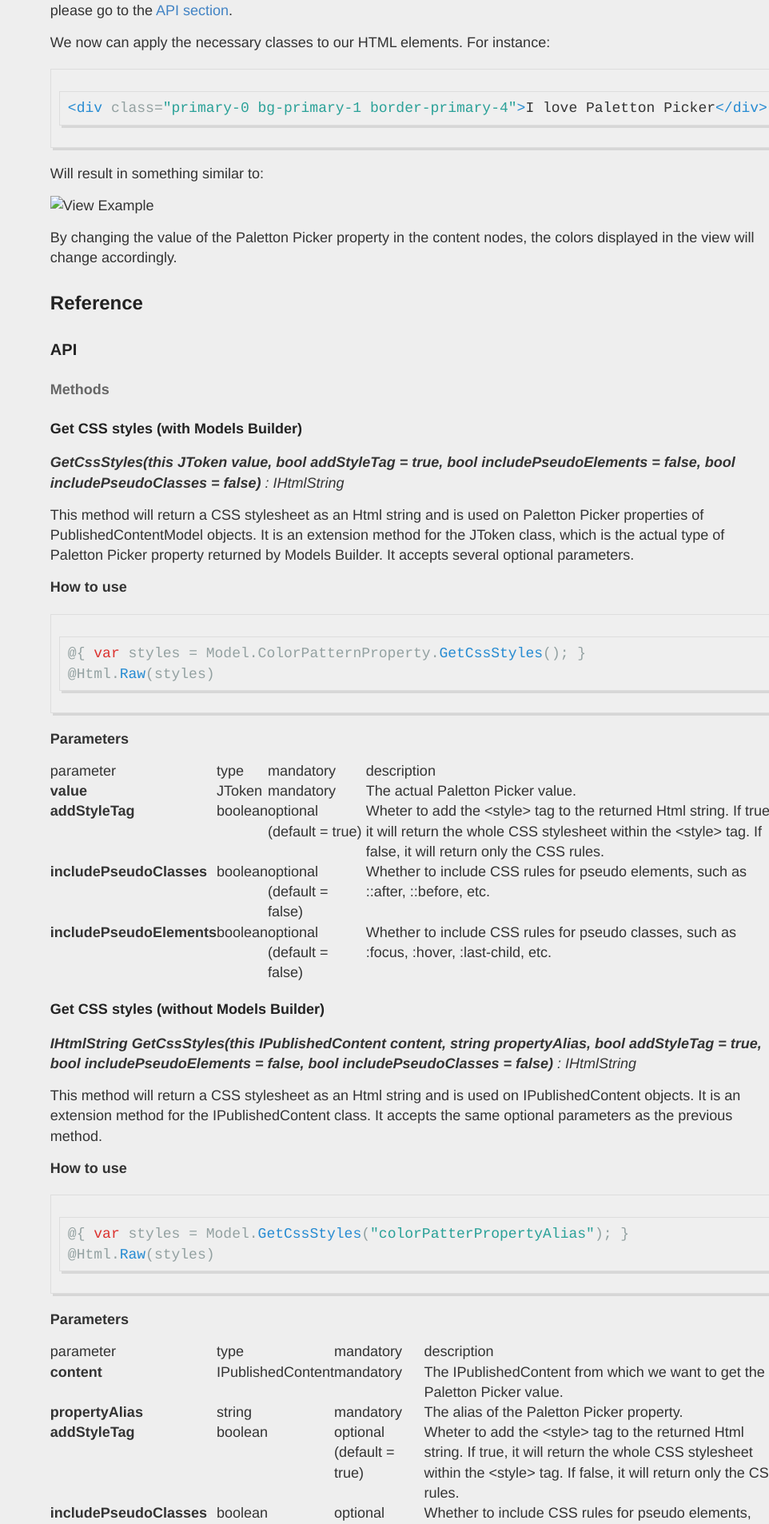
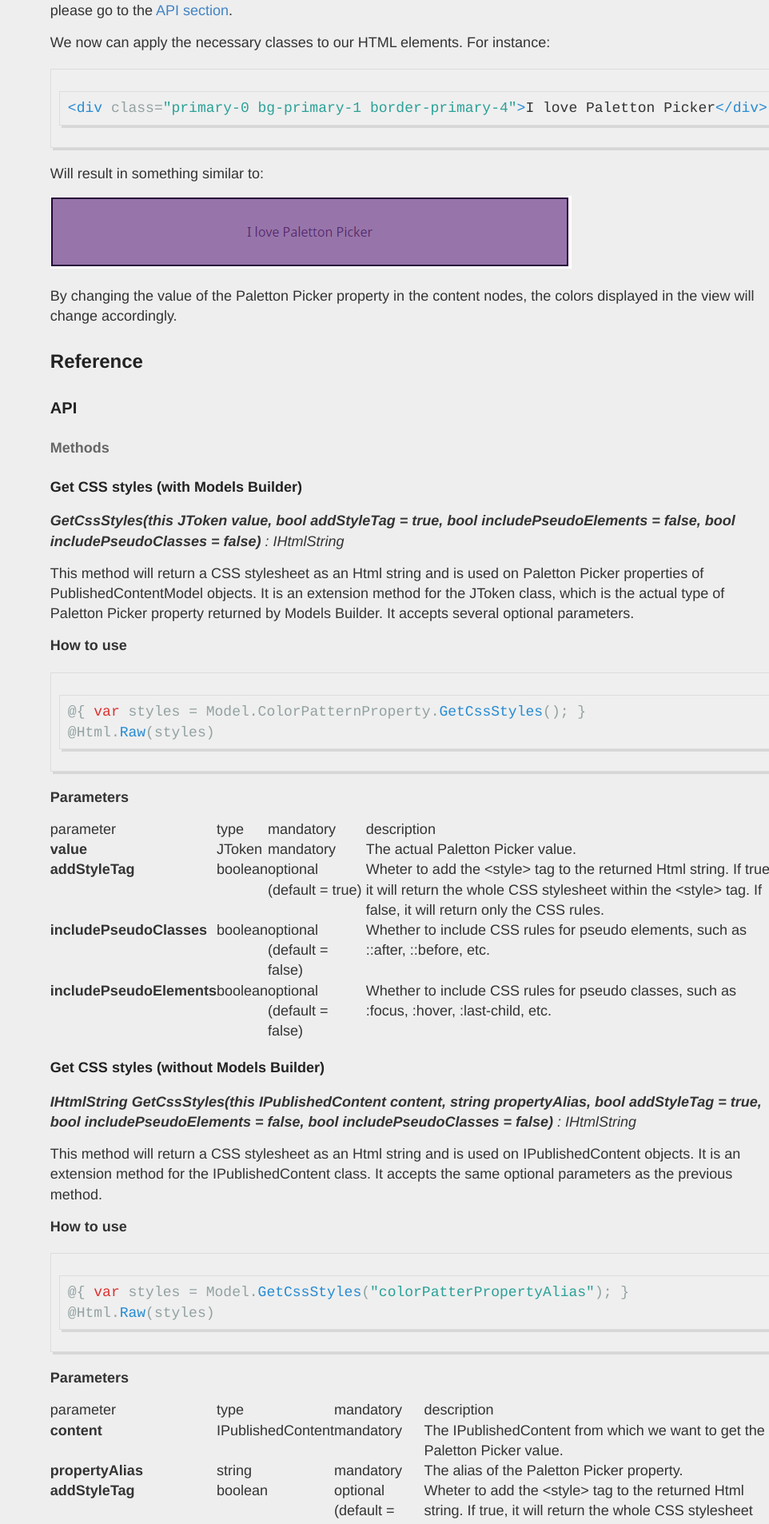
Before and after one commit to Vizioz/Paletton-Picker, a Jekyll site: the page built from docs/documentation.md, in a window 1280 px wide. Shown: the part 3248-5154 px from the top of the page at 80% size, without its empty margins (318-1280 px from the left). Built offline with Jekyll 4.4.1, drawn with Linux system fonts in a browser that asks for light colours.

Commit message:
Update documentation.md

```diff
--- a/docs/documentation.md
+++ b/docs/documentation.md
@@ -109,7 +109,7 @@
 
 Will result in something similar to:
 
-![View Example]({{ site.baseUrl }}images/view-example.png)
+![View Example]({{ site.baseUrl }}/images/view-example.png)
 
 By changing the value of the Paletton Picker property in the content nodes, the colors displayed in the view will change accordingly.
 
```
